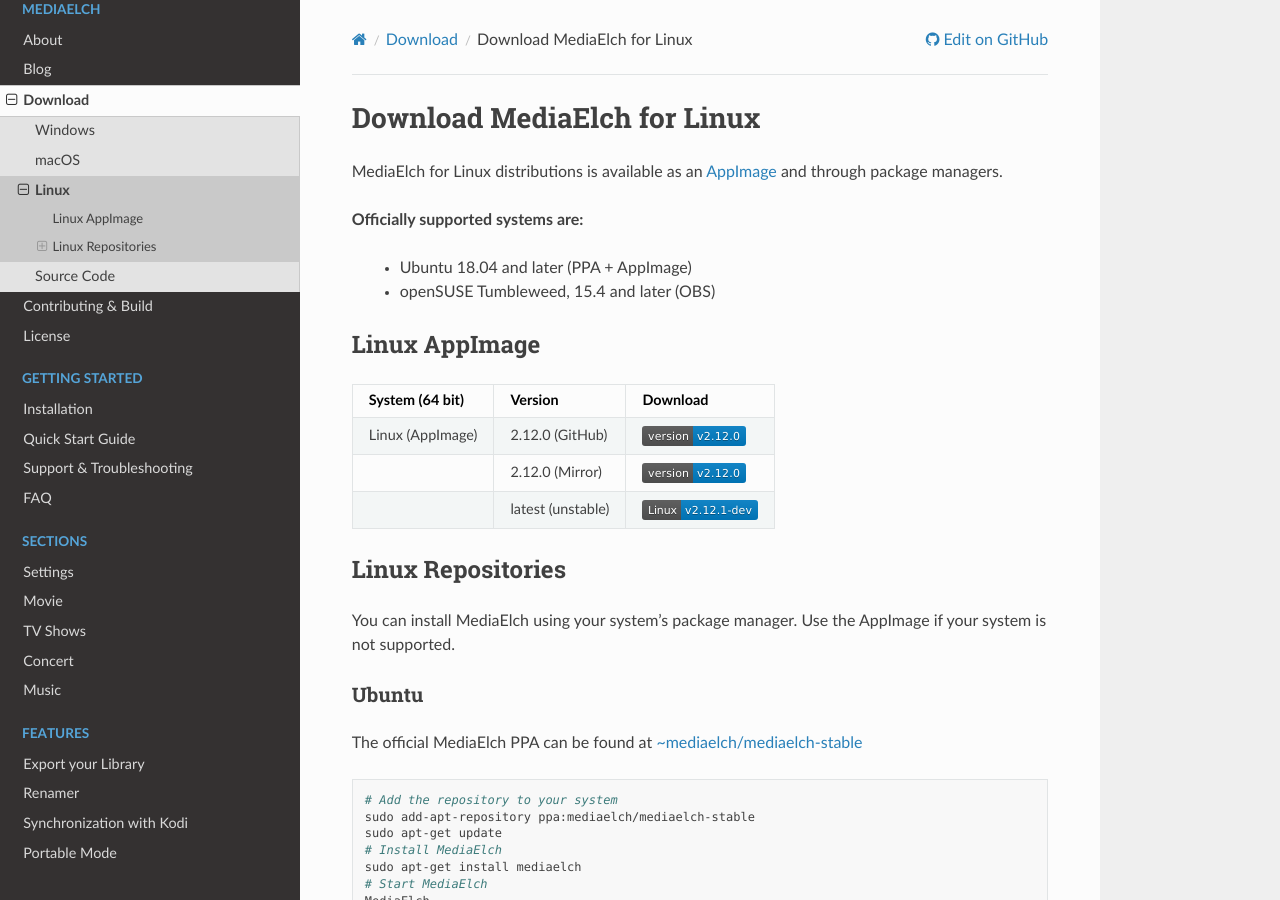
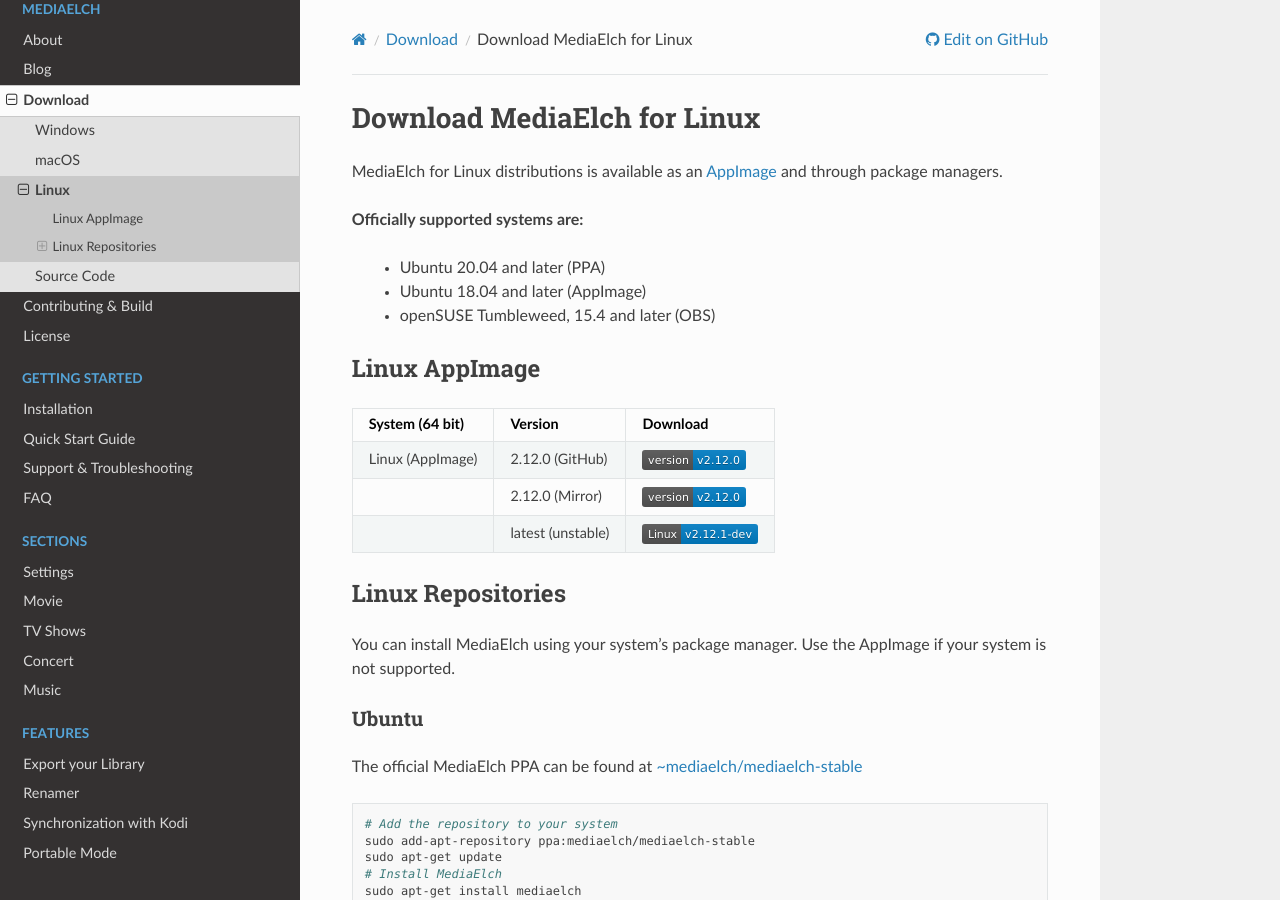
Before and after one commit to mediaelch/mediaelch-doc, a Sphinx documentation site: the page built from docs/source/download/linux.rst, in a window 1280 px wide and 900 px high. Built offline with Sphinx 7.4.7 and the Read the Docs theme 3.1.0, drawn with Linux system fonts in a browser that asks for light colours; pages that are not in the unit, such as notebooks, are missing from menus.

Commit message:
doc: PPA only for Ubuntu 20.04 or later

```diff
--- a/docs/source/download.rst
+++ b/docs/source/download.rst
@@ -63,7 +63,7 @@ The server is also hosted by our team.  If the server is down, please contact us
 
   - Windows 7/8, 10 and later
   - macOS 10.13 and later
-  - Ubuntu 18.04 and later (PPA)
+  - Ubuntu 20.04 and later (PPA)
   - Ubuntu 18.04 and later (AppImage)
   - openSUSE Tumbleweed, 15.5 and later
 
--- a/docs/source/download/linux.rst
+++ b/docs/source/download/linux.rst
@@ -7,7 +7,8 @@ package managers.
 
 **Officially supported systems are:**
 
-  - Ubuntu 18.04 and later (PPA + AppImage)
+  - Ubuntu 20.04 and later (PPA)
+  - Ubuntu 18.04 and later (AppImage)
   - openSUSE Tumbleweed, 15.4 and later (OBS)
 
 
```
